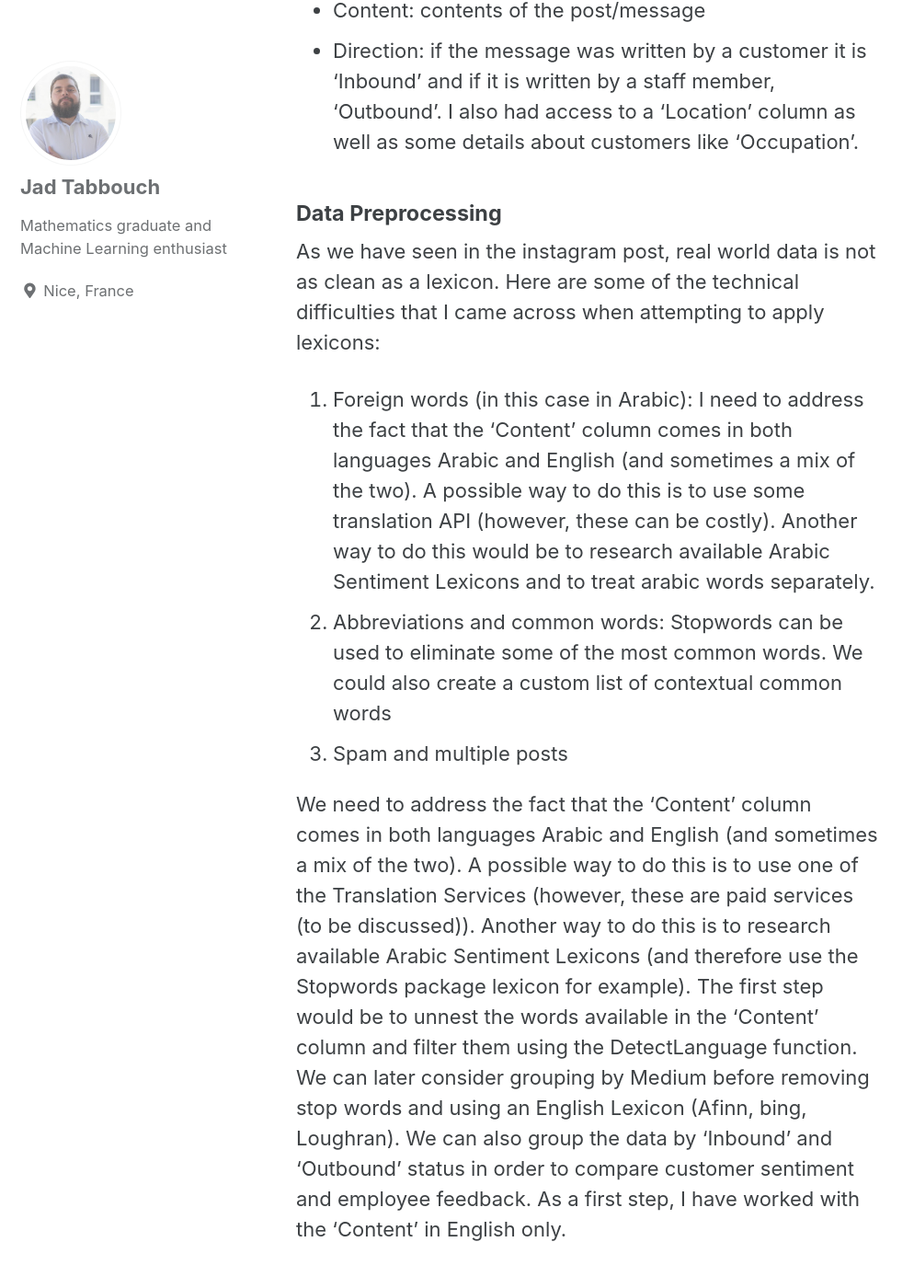
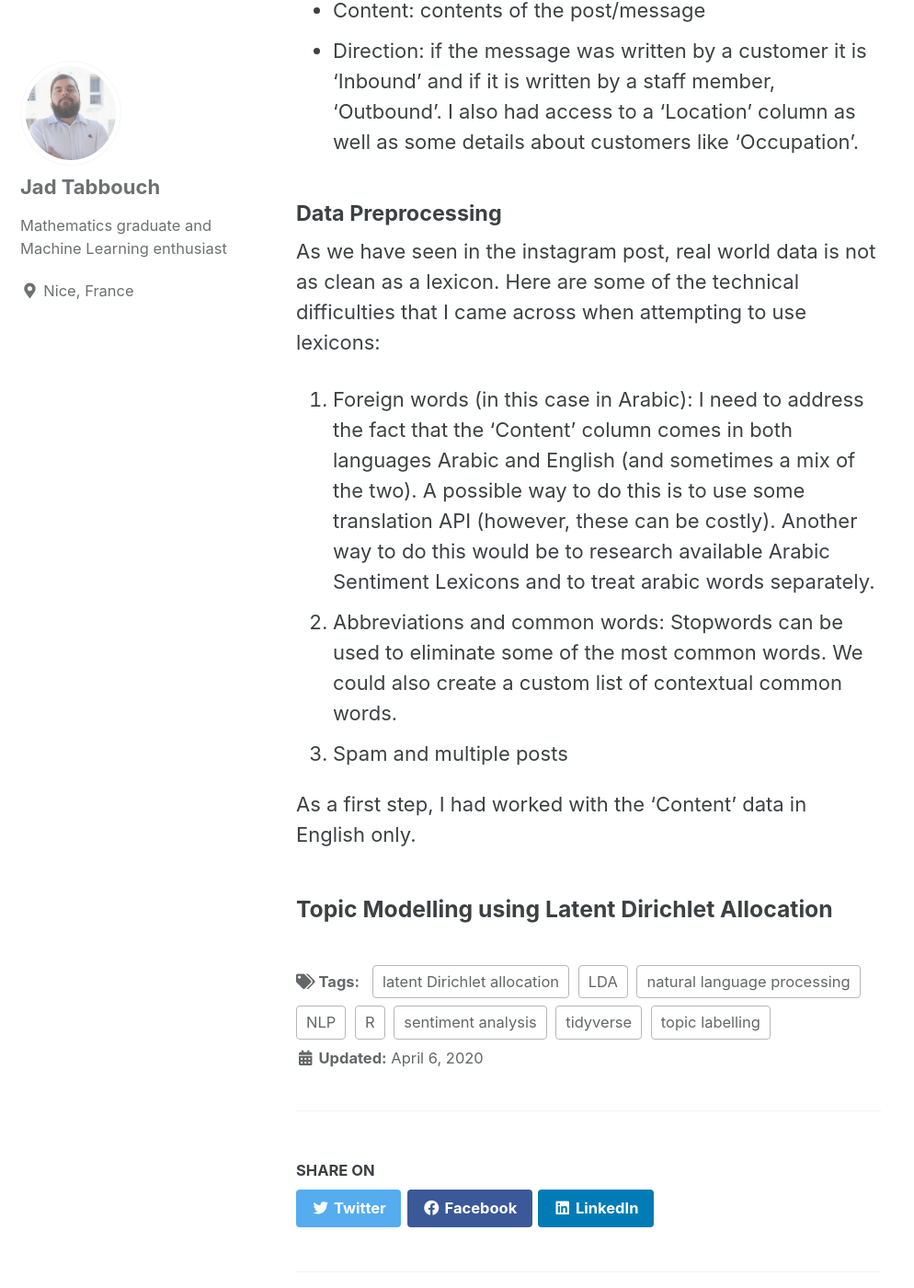
Before and after one commit to jad-tab/jad-tab.github.io, a Jekyll site: the page built from _posts/2020-04-06-NLP.md, in a window 1280 px wide and 1400 px high, scrolled down 4824 px. Shown: the whole window at 92% size, without its empty margins (0-994 px from the left). Built offline with Jekyll 4.4.1, drawn with Linux system fonts in a browser that asks for light colours; cached includes are drawn as plain includes; some of the changed text lies outside the part shown.

Commit message:
Update 2020-04-06-NLP.md

```diff
--- a/_posts/2020-04-06-NLP.md
+++ b/_posts/2020-04-06-NLP.md
@@ -92,24 +92,14 @@ I also had access to a 'Location' column as well as some details about customers
 
 #### Data Preprocessing
 
-As we have seen in the instagram post, real world data is not as clean as a lexicon. Here are some of the technical difficulties that I came across when attempting to apply lexicons:
+As we have seen in the instagram post, real world data is not as clean as a lexicon. Here are some of the technical difficulties that I came across when attempting to use lexicons:
 
 1. Foreign words (in this case in Arabic): I need to address the fact that the ‘Content’ column comes in both languages Arabic and English (and sometimes a mix of the two). A possible way to do this is to use some translation API (however, these can be costly). Another way to do this would be to research available Arabic Sentiment Lexicons and to treat arabic words separately.
-2. Abbreviations and common words: Stopwords can be used to eliminate some of the most common words. We could also create a custom list of contextual common words
+2. Abbreviations and common words: Stopwords can be used to eliminate some of the most common words. We could also create a custom list of contextual common words.
 3. Spam and multiple posts
 
 
-We need to address the fact that the ‘Content’ column comes in both languages Arabic and English (and sometimes a mix of the two).  A possible way to do this is to use one of the Translation Services (however, these are paid services (to be discussed)). Another way to do this is to research available Arabic Sentiment Lexicons (and therefore use the Stopwords package lexicon for example).
-The first step would be to unnest the words available in the ‘Content’ column and filter them using the DetectLanguage function. We can later consider grouping by Medium before removing stop words and using an English Lexicon (Afinn, bing, Loughran).
-We can also group the data by ‘Inbound’ and ‘Outbound’ status in order to compare customer sentiment and employee feedback.
-As a first step, I have worked with the ‘Content’ in English only.
-
-
-
-
-
-
-
+As a first step, I had worked with the ‘Content’ data in English only.
 
 
 
```
